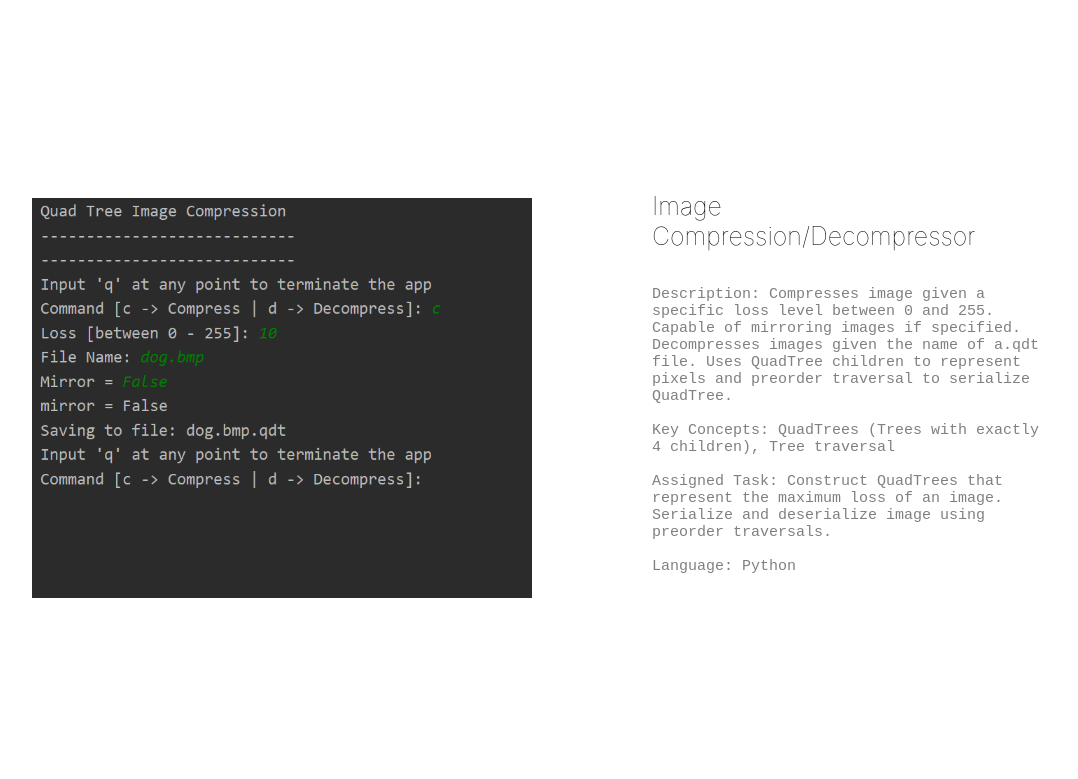
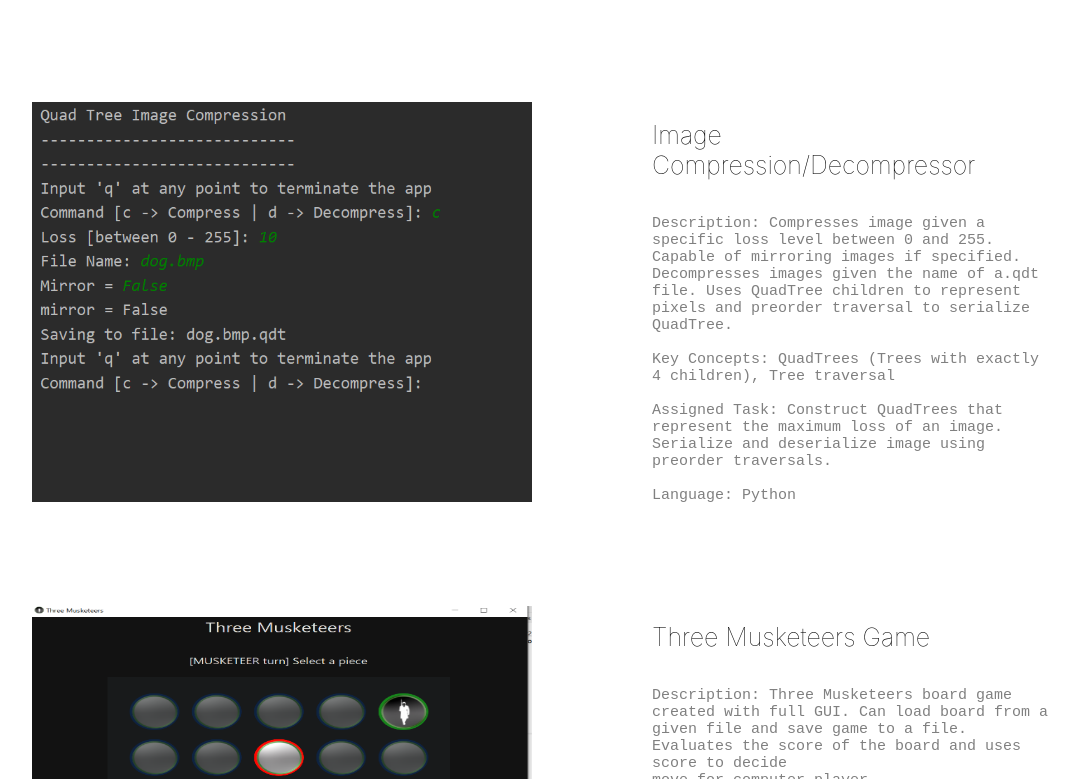
Before and after one commit to m2watt/personal-website, a Next.js app: page / in a window 1280 px wide. Shown: the part 1561-2340 px from the top of the page, without its empty margins (98-1176 px from the left). Built offline with nearby package versions, Linux system fonts and the light colour scheme.

Commit message:
fourth commit

```diff
--- a/styles/globals.css
+++ b/styles/globals.css
@@ -1,6 +1,6 @@
 html{
 	max-width:100%;
-
+	position:relaative;
 	scroll-behavior: smooth;
 	animation-name:animate__bounce;
 
@@ -97,6 +97,7 @@ a {
 	height: 1900px;
 	width: 1500px;
 	text-align:center;
+	display:inline-block;
 	height:initial;
 	max-width:100%;
 
@@ -172,6 +173,8 @@ a {
 .projscreenshot{
 	display:inline-block;
 	max-width:100%;
+	height:initial;
+	padding-bottom:50px;
 }
 
 .container{
@@ -205,11 +208,14 @@ a {
 	color:rgb(128, 128, 128);
 	text-align:left;
 	white-space:pre-wrap;
+	height:initial;
 
 }
 
 .Project{
 	height:600px;
+	height:initial;
+	padding-bottom:50px;
 }
 
 .circle {
```
Also changed, not shown: 1 other file (tests, documents, lock files or other folders).
